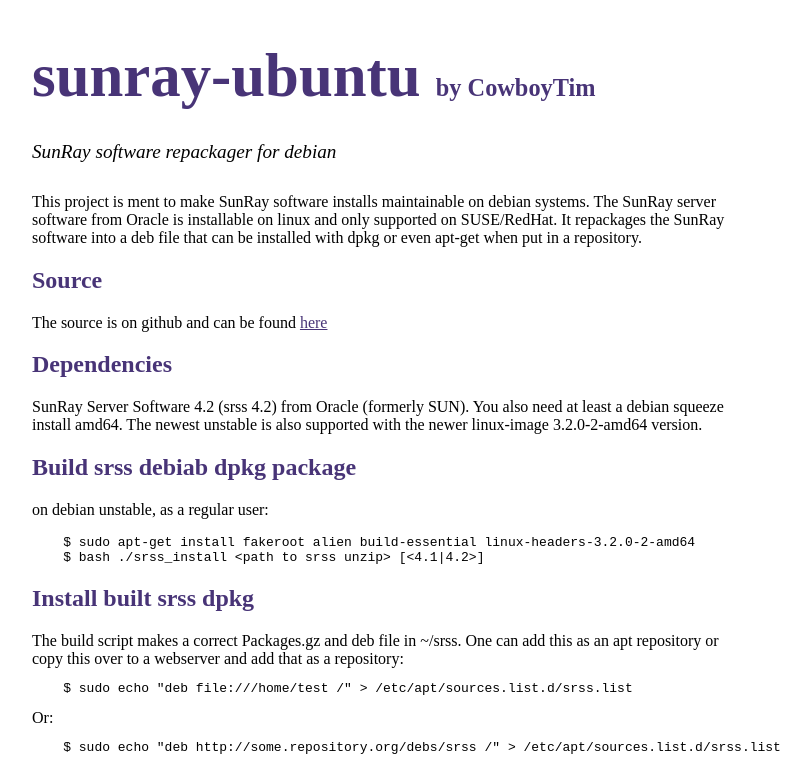
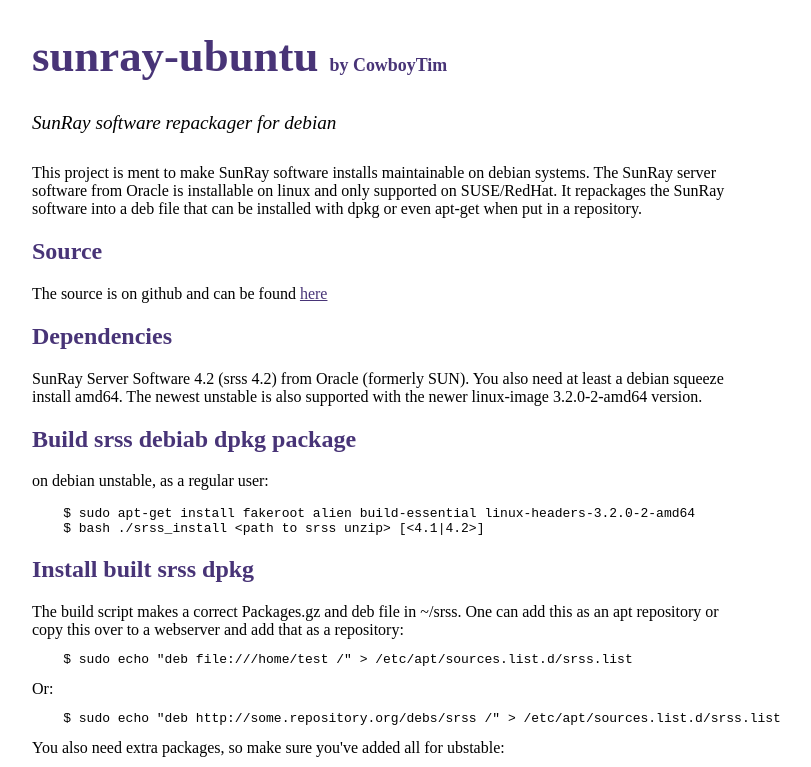
Before and after one commit to CowboyTim/sunray-ubuntu, a plain HTML site: page index.html in a window 1280 px wide. Shown: the top 767 px of the page, without its empty margins (258-1069 px from the left). Drawn offline with Linux system fonts and the light colour scheme.

Commit message:
- index.html: better readability

```diff
--- a/index.html
+++ b/index.html
@@ -20,7 +20,7 @@
       margin: 0 auto;
       width: 700px;
     }
-		h1 { font-size: 3.8em; color: #483477; margin-bottom: 3px; }
+		h1 { font-size: 2.8em; color: #483477; margin-bottom: 3px; }
 		h1 .small { font-size: 0.4em; }
 		h1 a { text-decoration: none }
 		h2 { font-size: 1.5em; color: #483477; }
@@ -82,7 +82,8 @@
 <pre>
     $ sudo echo "
     deb http://ftp.debian.org/debian/ unstable main non-free contrib
-    deb-src http://ftp.debian.org/debian/ unstable main non-free contrib" &gt; /etc/apt/sources.list.d/unstable.list
+    deb-src http://ftp.debian.org/debian/ unstable main non-free contrib
+    " &gt; /etc/apt/sources.list.d/unstable.list
 </pre>
 
 And update/install:
```
